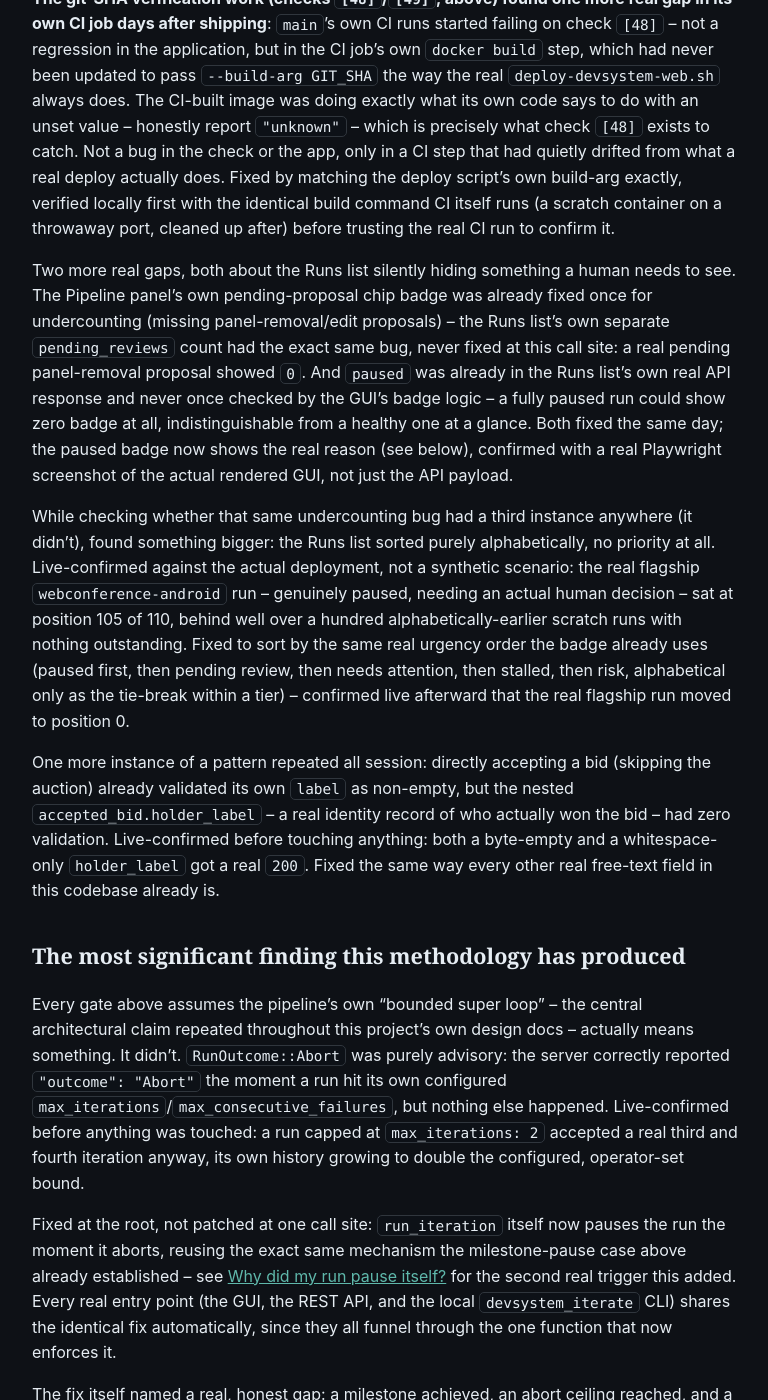
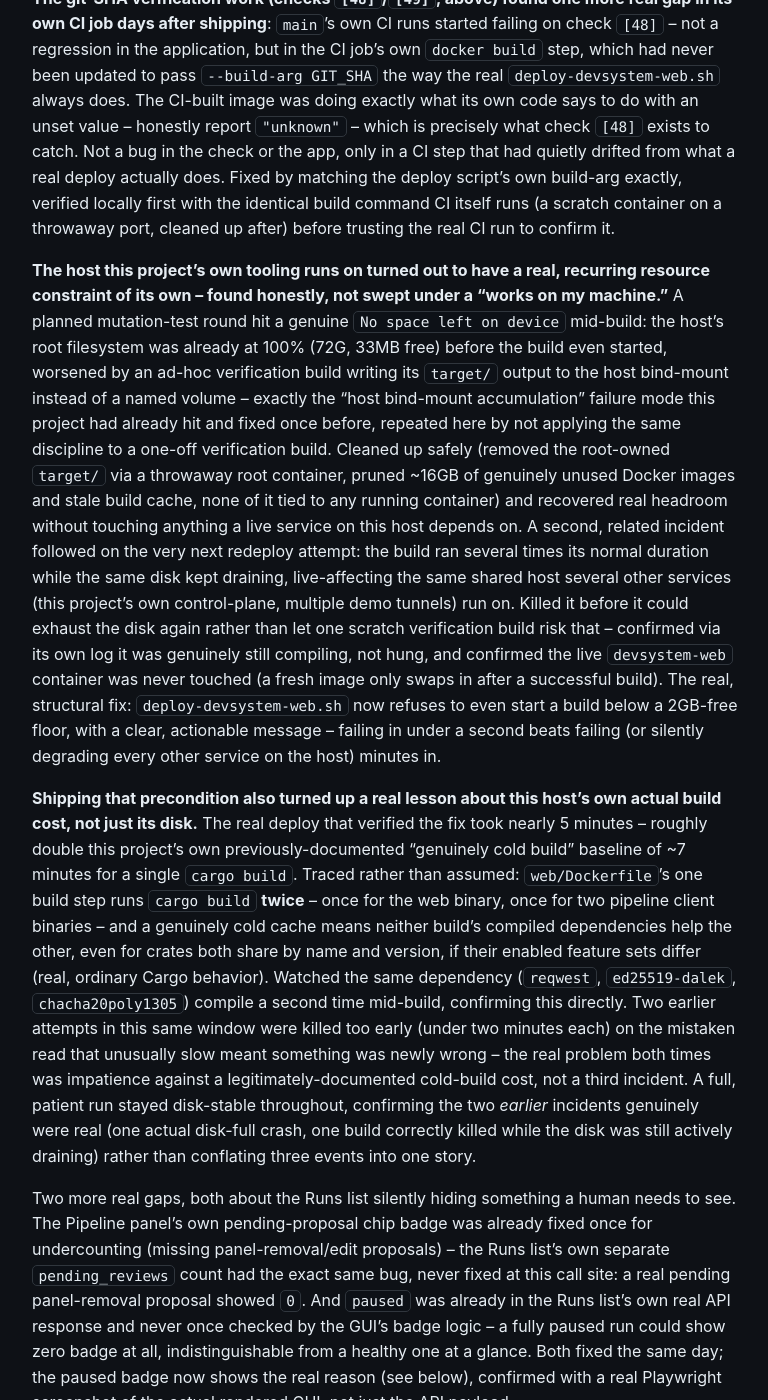
Before and after one commit to scimbe/CADS-devsystem-docs, a Jekyll site: the page built from _explanation/dau-lens-and-stress-testing.md, in a window 1280 px wide and 1400 px high, scrolled down 6638 px. Shown: the whole window, without its empty margins (322-1090 px from the left). Built offline with Jekyll 4.4.1, drawn with Linux system fonts in a browser that asks for light colours.

Commit message:
explanation: document the two real disk incidents and the deploy-script precondition fix
CADS-devsystem@107fcc9: deploy-devsystem-web.sh now refuses to start a
build below a 2GB-free floor, after two real disk-pressure incidents in
one session (a genuine disk-full crash, then a build correctly killed
mid-compile while the disk kept draining). Also documents a real,
separate lesson found while verifying the fix live: web/Dockerfile
runs cargo build twice in one step, so a cold cache roughly doubles
build time -- and names two earlier premature build-kills this same
window as impatience against that legitimate cost, not further
incidents, rather than conflating everything into one story.

Hermetic Jekyll build confirmed clean before push.

```diff
--- a/_explanation/dau-lens-and-stress-testing.md
+++ b/_explanation/dau-lens-and-stress-testing.md
@@ -263,6 +263,41 @@ that had quietly drifted from what a real deploy actually does. Fixed by matchin
 own build-arg exactly, verified locally first with the identical build command CI itself runs (a
 scratch container on a throwaway port, cleaned up after) before trusting the real CI run to confirm
 it.
+
+**The host this project's own tooling runs on turned out to have a real, recurring resource
+constraint of its own -- found honestly, not swept under a "works on my machine."** A planned
+mutation-test round hit a genuine `No space left on device` mid-build: the host's root filesystem
+was already at 100% (72G, 33MB free) before the build even started, worsened by an ad-hoc
+verification build writing its `target/` output to the host bind-mount instead of a named volume --
+exactly the "host bind-mount accumulation" failure mode this project had already hit and fixed once
+before, repeated here by not applying the same discipline to a one-off verification build. Cleaned
+up safely (removed the root-owned `target/` via a throwaway root container, pruned ~16GB of
+genuinely unused Docker images and stale build cache, none of it tied to any running container) and
+recovered real headroom without touching anything a live service on this host depends on. A second,
+related incident followed on the very next redeploy attempt: the build ran several times its normal
+duration while the same disk kept draining, live-affecting the same shared host several other
+services (this project's own control-plane, multiple demo tunnels) run on. Killed it before it could
+exhaust the disk again rather than let one scratch verification build risk that -- confirmed via its
+own log it was genuinely still compiling, not hung, and confirmed the live `devsystem-web` container
+was never touched (a fresh image only swaps in after a successful build). The real, structural fix:
+`deploy-devsystem-web.sh` now refuses to even start a build below a 2GB-free floor, with a clear,
+actionable message -- failing in under a second beats failing (or silently degrading every other
+service on the host) minutes in.
+
+**Shipping that precondition also turned up a real lesson about this host's own actual build cost,
+not just its disk.** The real deploy that verified the fix took nearly 5 minutes -- roughly double
+this project's own previously-documented "genuinely cold build" baseline of ~7 minutes for a single
+`cargo build`. Traced rather than assumed: `web/Dockerfile`'s one build step runs `cargo build`
+**twice** -- once for the web binary, once for two pipeline client binaries -- and a genuinely cold
+cache means neither build's compiled dependencies help the other, even for crates both share by name
+and version, if their enabled feature sets differ (real, ordinary Cargo behavior). Watched the same
+dependency (`reqwest`, `ed25519-dalek`, `chacha20poly1305`) compile a second time mid-build,
+confirming this directly. Two earlier attempts in this same window were killed too early (under two
+minutes each) on the mistaken read that unusually slow meant something was newly wrong -- the real
+problem both times was impatience against a legitimately-documented cold-build cost, not a third
+incident. A full, patient run stayed disk-stable throughout, confirming the two *earlier* incidents
+genuinely were real (one actual disk-full crash, one build correctly killed while the disk was still
+actively draining) rather than conflating three events into one story.
 
 Two more real gaps, both about the Runs list silently hiding something a human needs to see. The
 Pipeline panel's own pending-proposal chip badge was already fixed once for undercounting (missing
```
